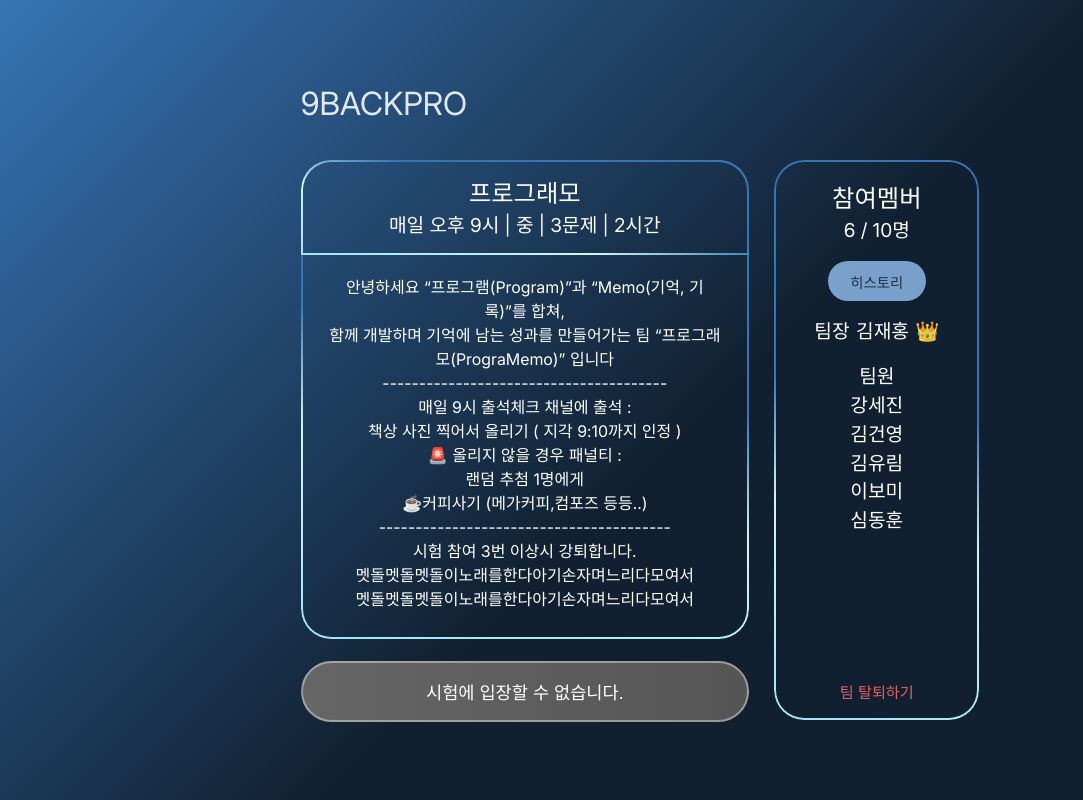
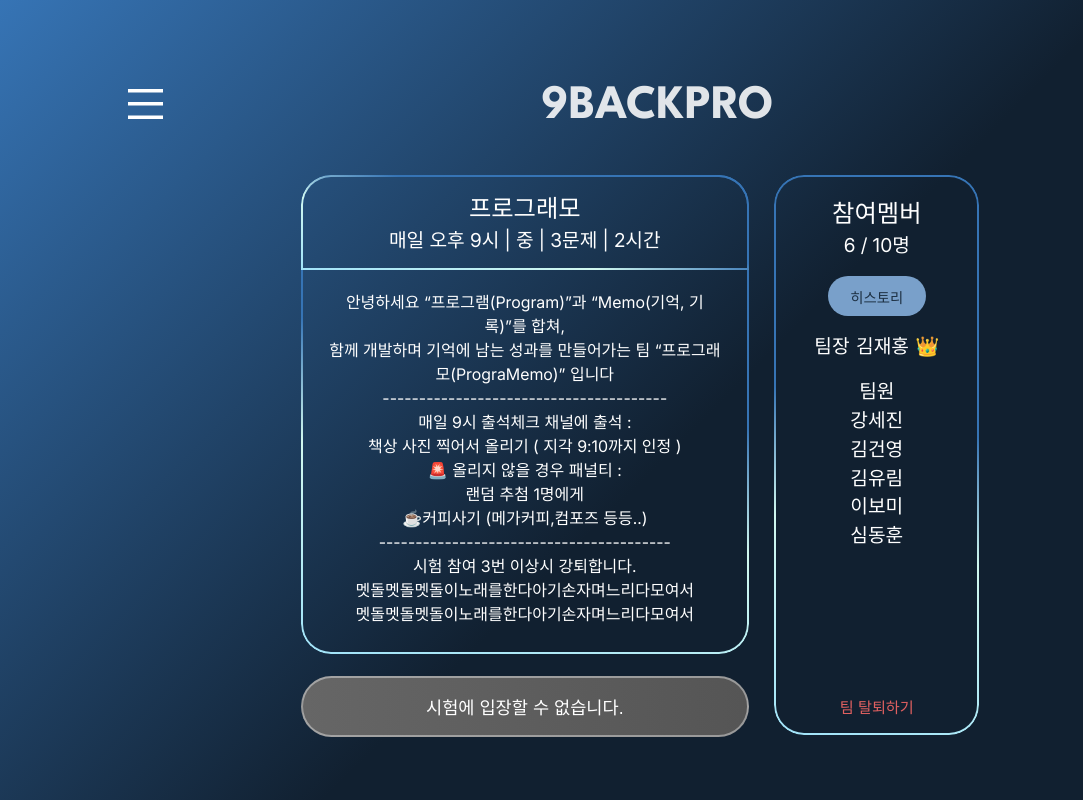
Before and after one commit to PrograMemo-Groom/900pro-fe, a React (Vite) app: page /myteam in a window 1280 px wide. Shown: the whole page, without its empty margins (0-1083 px from the left). Built offline with nearby package versions, Linux system fonts and the light colour scheme; no server answers.

Commit message:
[Design] UI 디자인 완성 (왼쪽 햄버거바 및 헤더 추가)

```diff
--- a/src/css/common/_global.scss
+++ b/src/css/common/_global.scss
@@ -8,7 +8,7 @@
 @mixin projectTitle($fontSize: $font-h1) {
   font-family: "League Spartan", "inter", sans-serif;
   font-size: $fontSize;
-  margin-top: -50px;
+  // margin-top: -50px;
 }
 
 @mixin gradientMixin($radius: 50px) {
--- a/src/css/teamain/TeamMain.module.scss
+++ b/src/css/teamain/TeamMain.module.scss
@@ -1,8 +1,31 @@
+@use '@/css/common/_global.scss' as *;
+
+.teamroom{
+    width: 80vw;
+}
 .teamroom_main{
     display: flex;
     flex-direction: row;
+    justify-content: center;
     text-align: center;
     gap: 2vw;
+}
+
+header{
+    display: flex;
+    flex-direction: row;
+    align-items: center;
+    position: relative;
+
+    img{
+        width: 35px;
+        height: 30px;
+    }
+
+    h1{
+        @include projectTitle(3rem);
+        margin: 6px auto 0 auto;
+    }
 }
 
 .left_container{
--- a/src/pages/teamain/TeamMain.tsx
+++ b/src/pages/teamain/TeamMain.tsx
@@ -1,8 +1,13 @@
 import styles from '@/css/teamain/TeamMain.module.scss'
+import hamburgerIcon from '@/assets/hamb.svg';
+
 export default function TeamMain() {
   return (
     <div className={styles.teamroom}>
-        <h1 className={styles.header}>9BACKPRO</h1>
+        <header>
+            <img src={hamburgerIcon} alt='햄버거바'/>
+            <h1 className={styles.header}>9BACKPRO</h1>
+        </header>
 
         <main className={styles.teamroom_main}>
             <section className={styles.left_container}>
```
Also changed, not shown: src/assets/hamb.svg (added).
